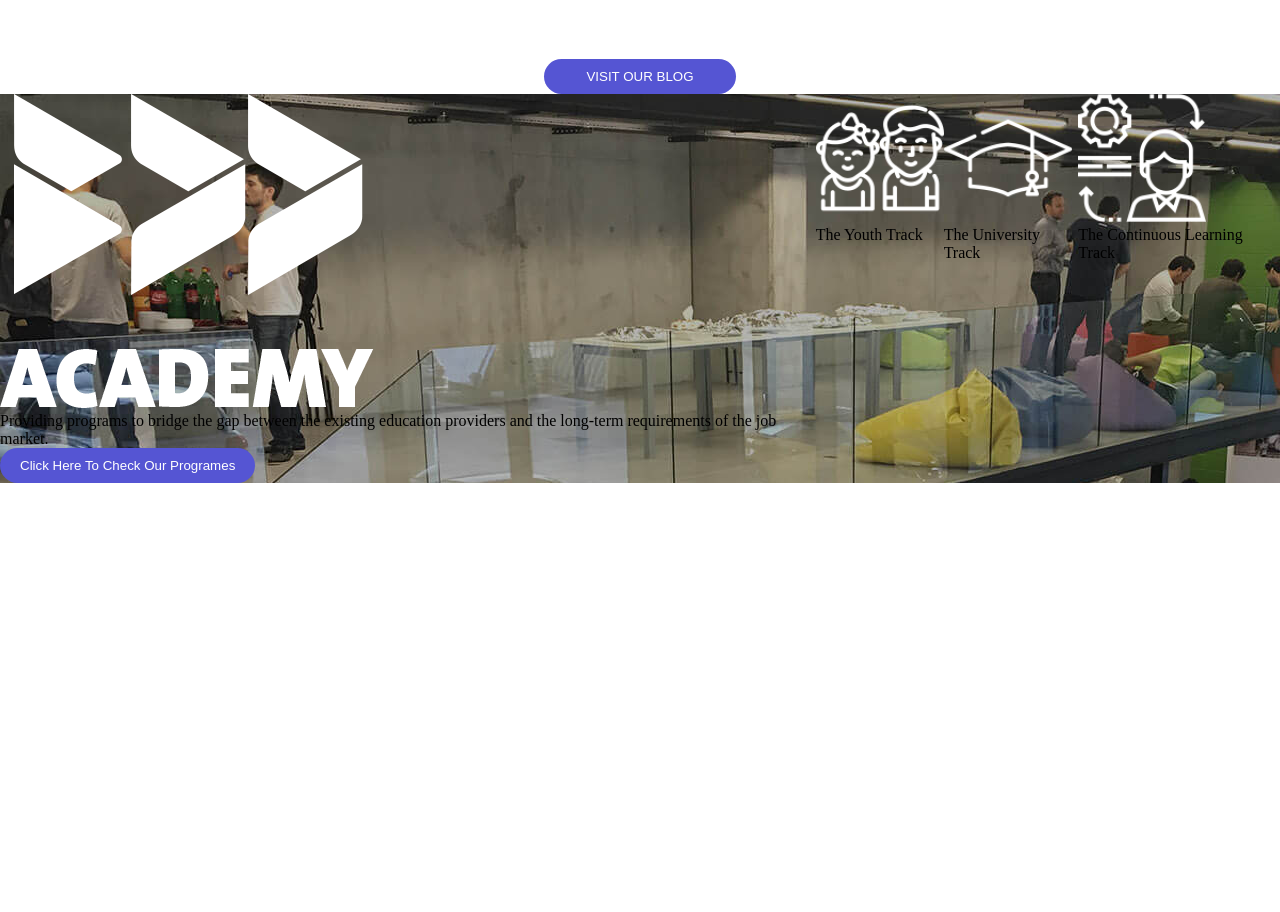
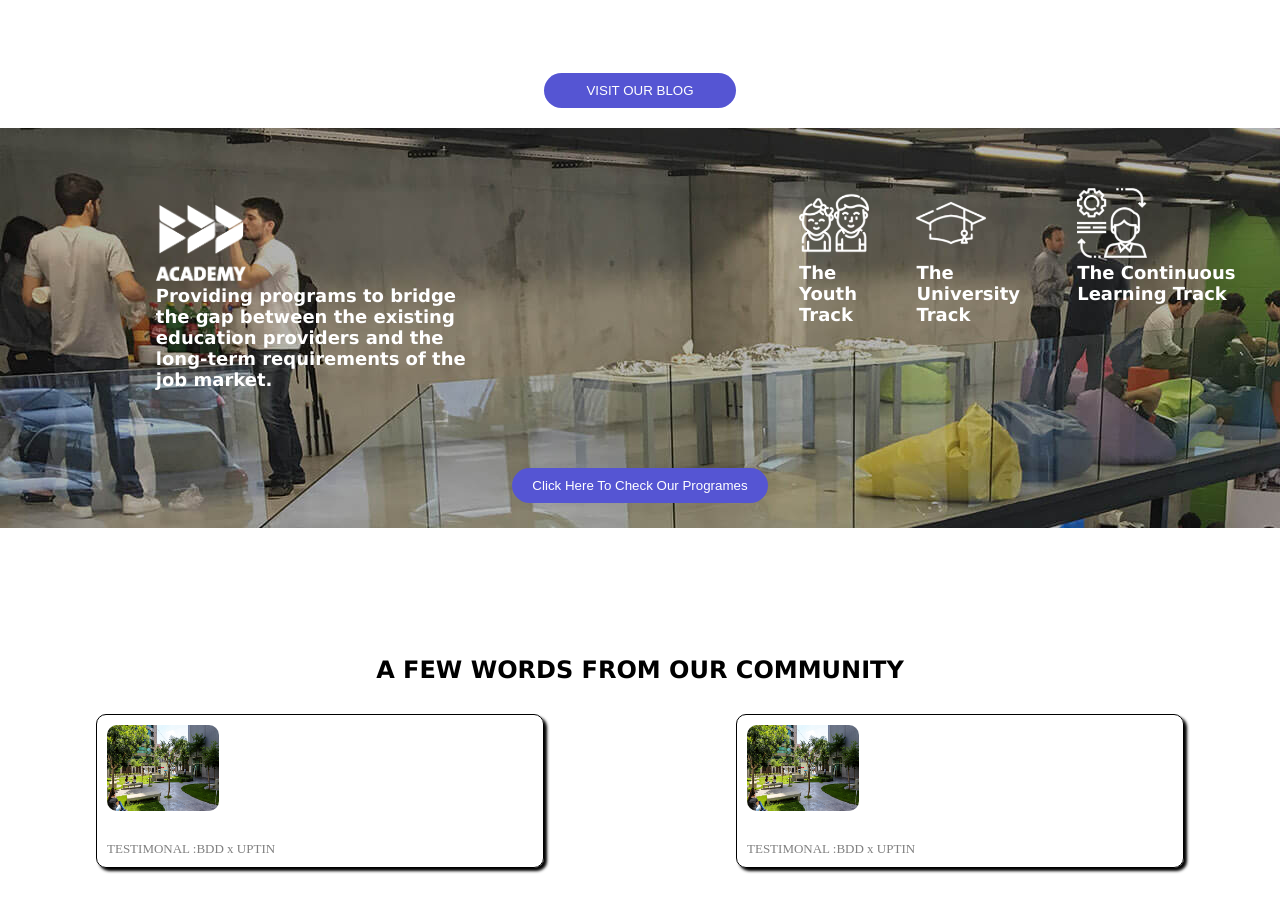
Before and after one commit to bakerkhoder/bdd-clone, a plain HTML site: page index.html in a window 1280 px wide. Shown: the part 3240-4152 px from the top of the page. Before the commit the page ends 3723 px from the top, so only its background shows below. Drawn offline with Linux system fonts and the light colour scheme.

Commit message:
adding a few words from our community

```diff
--- a/index.html
+++ b/index.html
@@ -209,10 +209,10 @@
         <div class="text-programm">
           <div class="text-programm-1">
             <div class="programm-card-main">
-              <div>
-                <img src="./images/15.png">
+              <div   >
+                <img class="main-prog-img" src="./images/15.png">
               </div>
-              <div>
+              <div class="text-trend">
                     Providing programs to bridge the gap between the existing education providers and the long-term requirements of the job
                     market.
               </div>
@@ -220,27 +220,27 @@
           </div>
           <div class="text-programm-2">
               <div class="programm-card">
-                <div>
-                     <img src="./images/14.png">
+                <div >
+                     <img class="images" src="./images/14.png">
                 </div>
-                <div>
+                <div class="text-trend">
                     The Youth Track
                     </div>
                 </div>
               </div>
               <div class="programm-card">
-                <div>
-                  <img src="./images/16.png">
+                <div >
+                  <img class="images" src="./images/16.png">
                 </div>
-                <div>
+                <div class="text-trend">
                       The University Track
                 </div>
               </div>
               <div class="programm-card">
-                <div>
-                  <img src="./images/17.png">
+                <div >
+                  <img class="images" src="./images/17.png">
                 </div>
-                <div>
+                <div class="text-trend">
                 The Continuous Learning Track
                 </div>
              </div>
@@ -254,6 +254,36 @@
     </section>
     <!--end bdd programm-->
 
+    <!--start a few words about the community-->
+    <section class="comments">
+      <div class="comments-title">
+         A FEW WORDS FROM OUR COMMUNITY
+      </div>
+     <div class="comments-cards-container">
+      <div class="comment-card">
+        <div class="comment-card-img">
+          <img src="./images/6.jpg">
+        </div>
+        <div  class="comments-text">
+          TESTIMONAL :BDD x UPTIN
+        </div>
+
+      </div>
+        <div class="comment-card">
+          <div class="comment-card-img">
+            <img src="./images/6.jpg">
+          </div>
+          <div class="comments-text">
+            TESTIMONAL :BDD x UPTIN
+          </div>
+
+        </div>
+       </div>
+
+    </section>
+
+    <!--end few words about the community-->
+
 
 
 
--- a/styles.css
+++ b/styles.css
@@ -16,7 +16,6 @@ img {
     justify-content: space-between;
     height: 90px;
     background-color: black;
-    width: 100vw;
 }
 
 .links{
@@ -54,7 +53,6 @@ img {
     display: flex;
     justify-content: center;
     background-color: black;
-    width: 100vw;
     color: white;
     height: 100vh;
 
@@ -73,7 +71,6 @@ img {
     flex-flow: column;
     justify-content: center;
     background-color: rgba(136, 136, 121, 0.1);
-    width: 100vw;
 }
 .bdd-foundations > h1{
     text-align: center;
@@ -87,7 +84,6 @@ img {
     display: flex;
     flex-flow: row;
     flex-wrap: wrap;
-    width: 100vw;
     justify-content:space-around;
     align-items: center;
 
@@ -335,12 +331,90 @@ font-size: x-large;
 /*programm*/
 .bdd-programm-container {
     display: flex;
+    height: 50vh;
     flex-flow: column;
     background: url(./images/progborder.jpg);
+    margin-top: 20px;
+    margin-bottom: 50px;
+
 }
 .text-programm{
     display: flex;
 }
+
+.main-prog-img{
+    width: 90px;
+}
+.programm-card{
+    margin: 60px 20px;
+}
+.images{
+    width: 70px;
+}
+
+.programm-card-main{
+    width: 40%;
+    margin: 10% 20%;
+
+}
+.text-programm-2{
+display: flex;
+flex-flow: row;
+justify-content: space-around;
+}
+.programm-button{
+    align-items: center;
+    display: flex;
+    justify-content: center;
+    margin-bottom: 50px;
+}
+.text-trend{
+    font-size: large;
+    font-weight: 900;
+    color: white;
+    font-family: Verdana, Geneva, Tahoma, sans-serif;
+}
+/*comments*/
+.comments{
+    margin-top: 10%;
+    display: flex;
+    flex-flow: column;
+    margin-bottom: 5%;
+}
+.comments-title{
+    text-align: center;
+    font-size: x-large;
+    font-weight: bold;
+    color: black;
+    font-family: Verdana, Geneva, Tahoma, sans-serif;
+    margin-bottom: 30px;
+
+}
+.comments-cards-container{
+ display: flex;
+ justify-content: space-around;
+
+}
+.comment-card{
+
+ display: flex;
+ width: 35%;
+ flex-flow: column;
+ border: 1px solid black;
+ border-radius: 10px;
+ box-shadow: 3px 3px 3px black;
+
+}
+.comment-card-img>img{
+    width: 25%;
+    margin: 10px 10px;
+    border-radius: 10px;
+}
+.comments-text{
+    margin: 10px 10px;
+    margin-top: 40px;
+}
+
 
 /* Utlities*/
 .btn {
```
